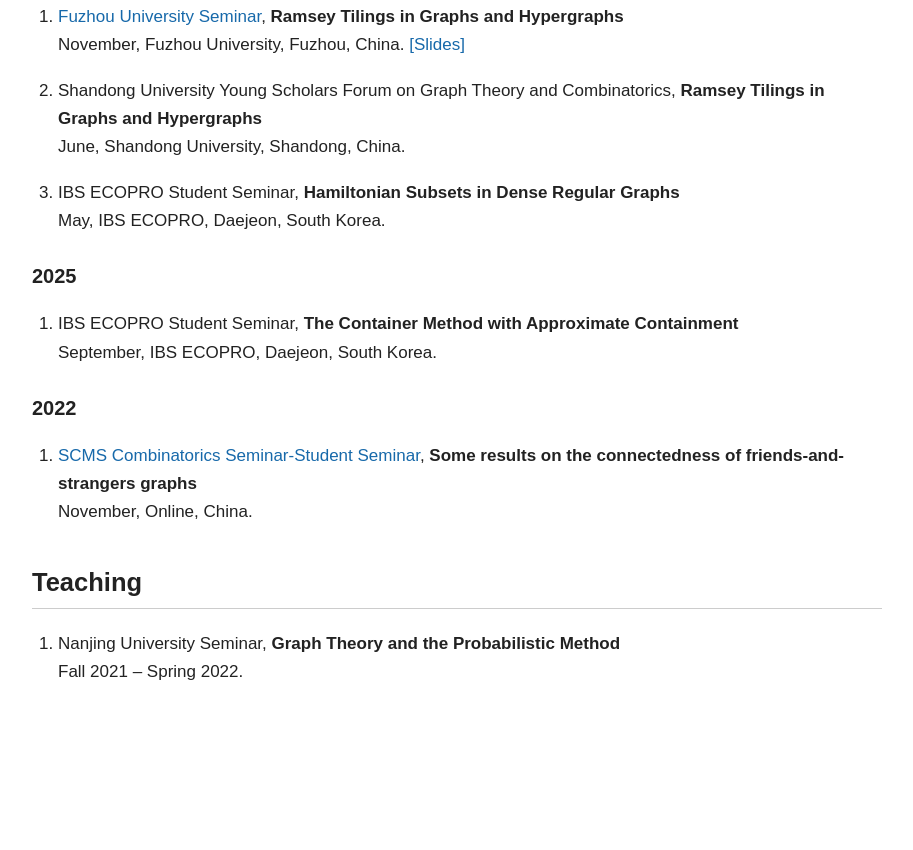
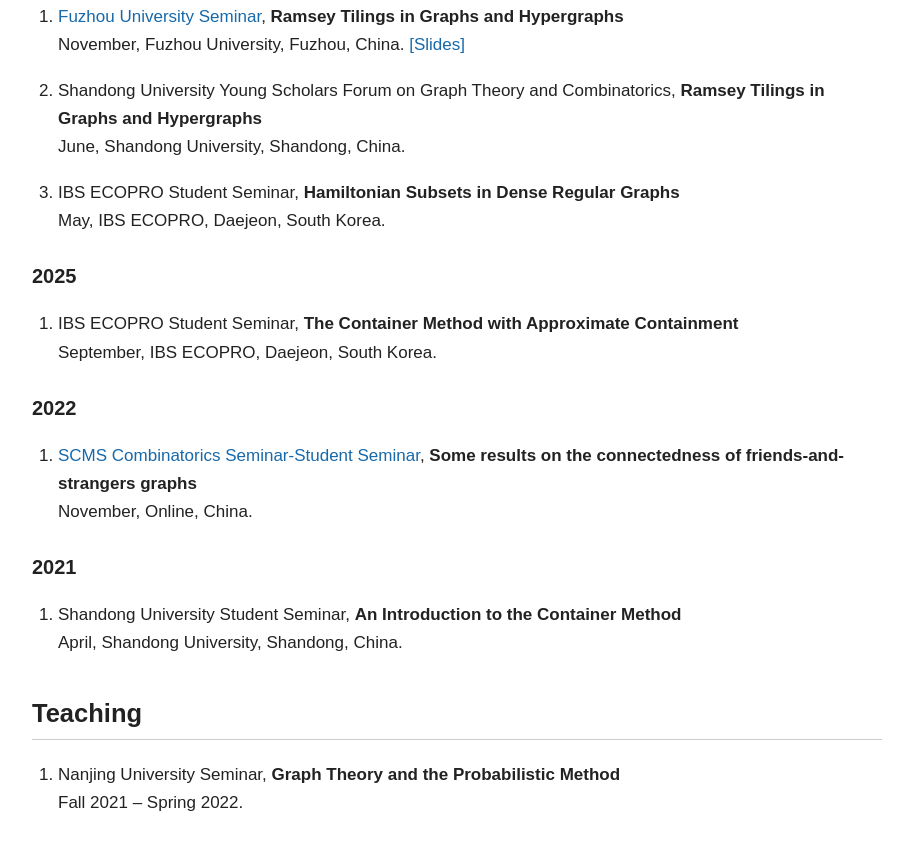
Before and after one commit to Lanchao-Wang/lanchao-wang.github.io, a plain HTML site: page talks.html in a window 1280 px wide. Shown: the part 340-1190 px from the top of the page, without its empty margins (183-1096 px from the left). Before the commit the page ends 1076 px from the top, so only its background shows below. Drawn offline with Linux system fonts and the light colour scheme.

Commit message:
Add April 2021 Shandong University student seminar

```diff
--- a/talks.html
+++ b/talks.html
@@ -126,6 +126,15 @@
   </ol>
 
 
+  <h3>2021</h3>
+
+  <ol>
+    <li>
+      Shandong University Student Seminar, <strong>An Introduction to the Container Method</strong><br>
+      April, Shandong University, Shandong, China.
+    </li>
+  </ol>
+
   <h2>Teaching</h2>
 
   <ol>
```
